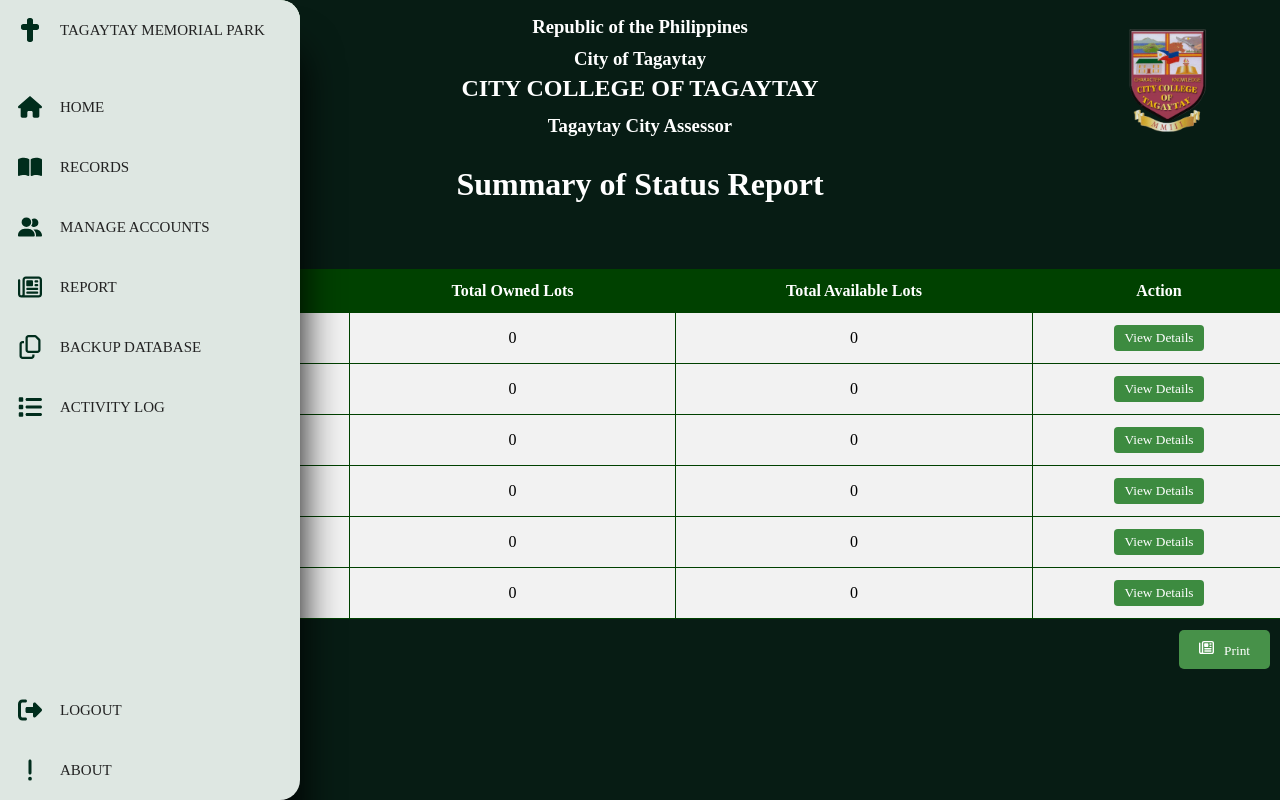
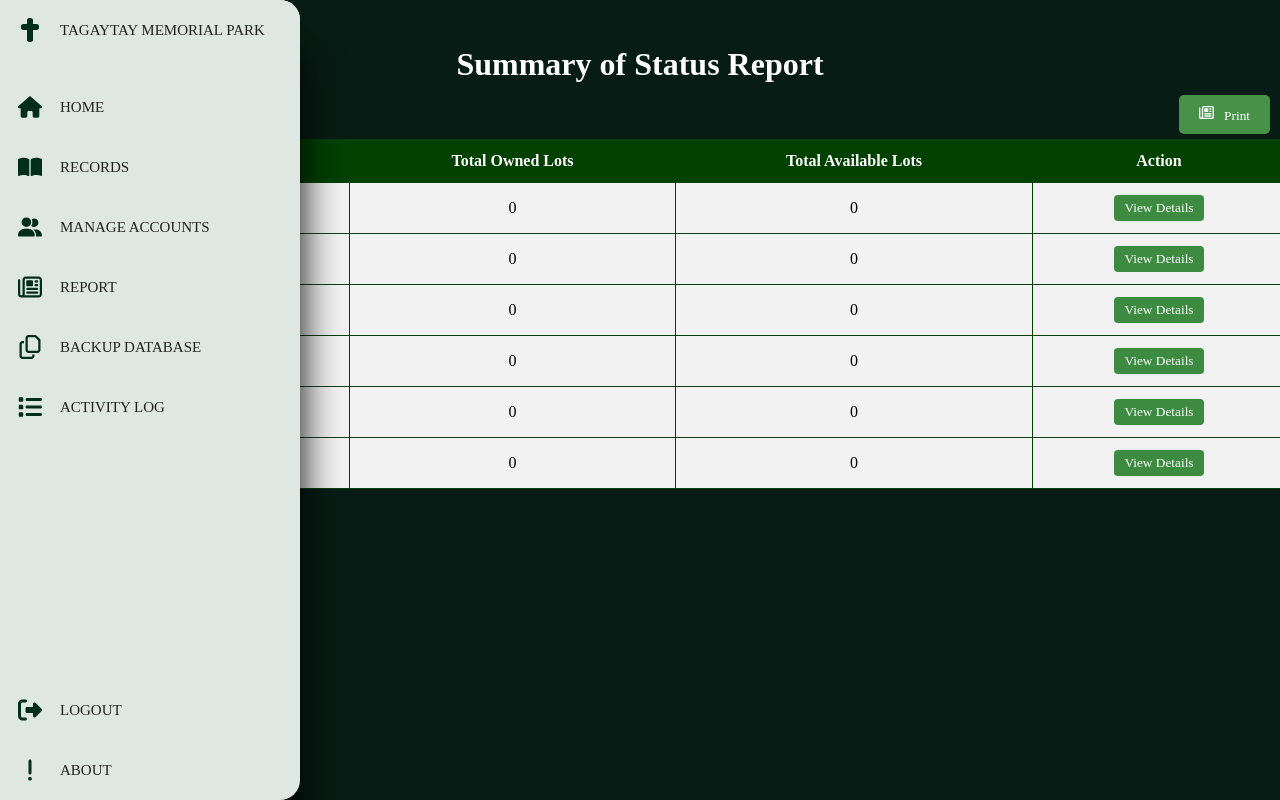
Before and after one commit to michael24569/capstone_backup, a PHP site: page /capstone/admin_display_results.php in a window 1280 px wide. Run offline with PHP 8.4, Linux system fonts and the light colour scheme; a user stored in the database is signed in; data that the repository does not hold is empty.

Commit message:
updating print function

```diff
--- a/admin_display_results.php
+++ b/admin_display_results.php
@@ -129,6 +129,7 @@ function displayRecordStatus() {
             margin: 30px auto;
             border-collapse: collapse;
             margin-left: 70px;
+            margin-top: 20px;
         }
         .summary-table th, .summary-table td {
             padding: 12px;
@@ -203,7 +204,28 @@ function displayRecordStatus() {
             color: white;
             text-align: center;
         }
+       /* Hide elements by default on main page */
+.seal, .cctlogo, .address {
+    display: none;
+}
+
+/* Main page background */
+body {
+    display: block;
+    justify-content: start;
+    align-items: start;
+    height: 100vh;
+    padding-top: 20px;
+    background: #071c14;
+}
+
+/* Print-specific styles */
+/* Existing styles remain the same until the print media query */
+
 @media print {
+    .print-button {
+display: none;
+  }
     .view-details, .close-modal {
         display: none;
     }
@@ -606,7 +666,7 @@ function displayRecordStatus() {
   #print {
     font-family: "MyFont";
     position: absolute;
-    top:630px;
+    top:95px;
     right: 10px;
     background-color: #479149;
     color: white;
@@ -723,50 +783,10 @@ p {
     background-color: #dc3545;
 }
 
-
-  .seal {
-    text-align: center;
+.reportHeader {
+margin-top: -10px;
   }
 
-    .seal img {
-    position:absolute;
-    max-width: 6.5%;
-    height: auto;
-    margin-top:-1%;
-    margin-left:-41%;
-    z-index: 10000;
-    }
-    .cctlogo {
-    text-align: center;
-
-    }
-
-    .cctlogo img {
-    position:absolute;
-    max-width: 6.5%;
-    height: auto;
-    margin-top:-1%;
-    margin-left:38%;
-    z-index: 10000;
-    }
-  .address {
-    color: white;
-    position: absolute;
-    top: 2%;
-    left: 50%;
-    transform: translate(-50%, 0);
-    text-align: center;
-    z-index: 1000;
-  }
-
-  .address h3 {
-    margin-bottom:10px;
-  }
-
-  .address h2 {
-    font-weight: bold;
-    margin: -5px;
-  }
     </style>
 </head>
  <link rel="stylesheet" href="style1.css">
@@ -874,7 +894,7 @@ p {
 </div>
 
 
-    <h1>Summary of Status Report</h1>
+    <h1 class="reportHeader">Summary of Status Report</h1>
     <br>
     <br>
     <table class="summary-table">
```
Also changed, not shown: other parts of admin_display_results.php (+49 -11 lines). Lines whose indentation alone changed are shown as unchanged.
